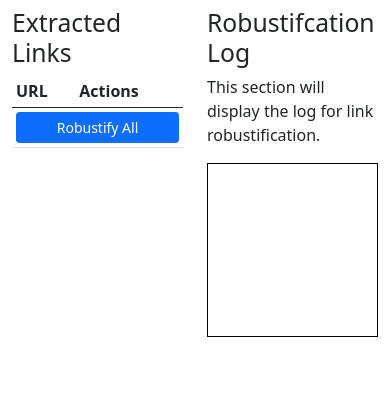
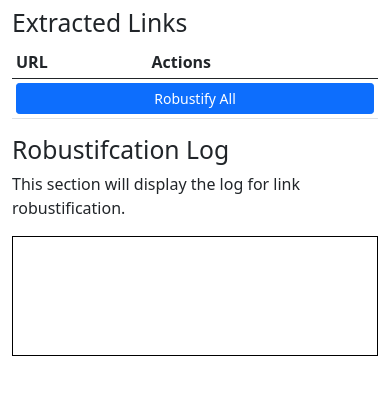
Before and after one commit to yasithdev/pdf-links-service, a Flask app: template templates/urls.html in a window 390 px wide. Shown: the part 56-451 px from the top of the page. Run offline with Flask 2, Linux system fonts and the light colour scheme; the template is opened without the code that fills it, so the values that code supplies are empty.

Commit message:
improve responsiveness

```diff
--- a/templates/urls.html
+++ b/templates/urls.html
@@ -143,7 +143,7 @@
 </nav>
 <div class="container">
   <div class="row">
-    <div class="col-6">
+    <div class="col-12 col-lg-6">
       <h2>Extracted Links</h2>
       <h3 class="text-muted">{{filename}}</h3>
       <table class="table table-sm table-hover">
@@ -184,7 +184,7 @@
         </tfoot>
       </table>
     </div>
-    <div class="col-6">
+    <div class="col-12 col-lg-6">
       <h2>Robustifcation Log</h2>
       <p>This section will display the log for link robustification.</p>
       <div class="w-100 h-100 p-2 small"
```
